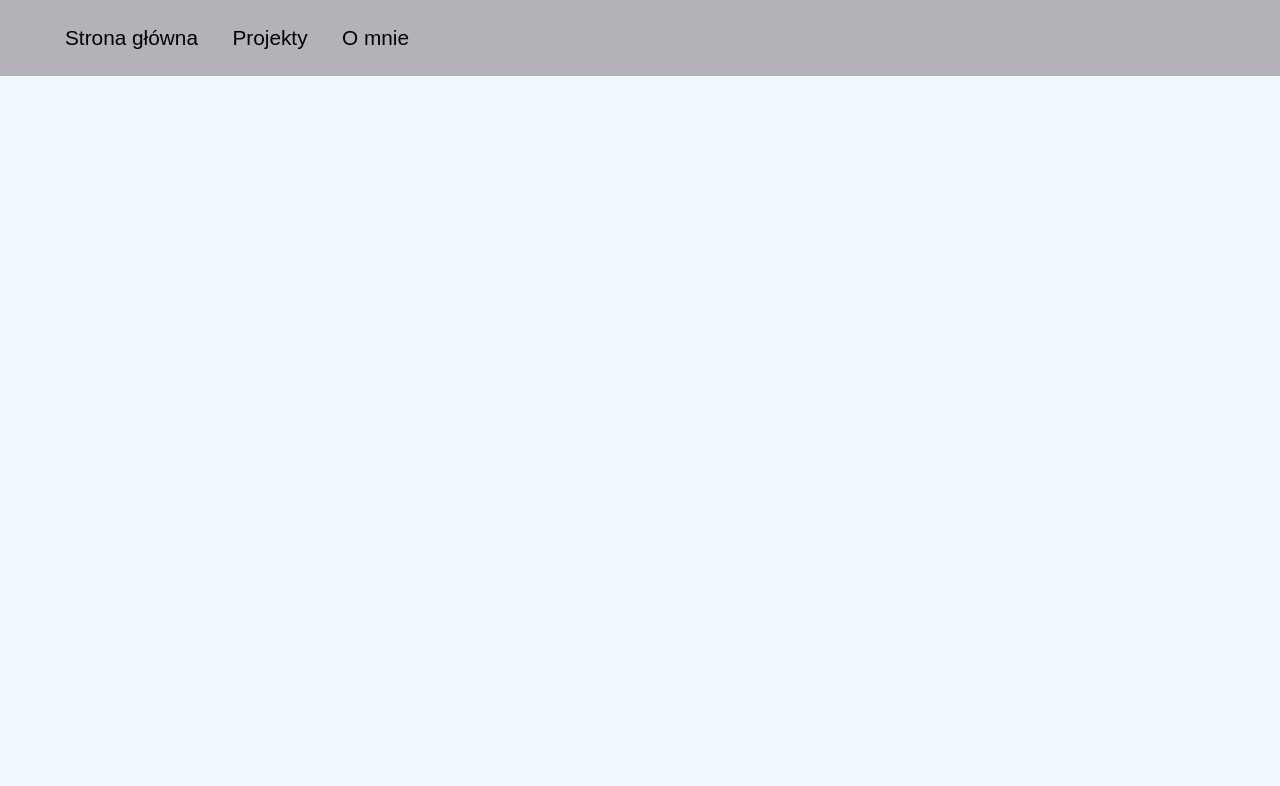
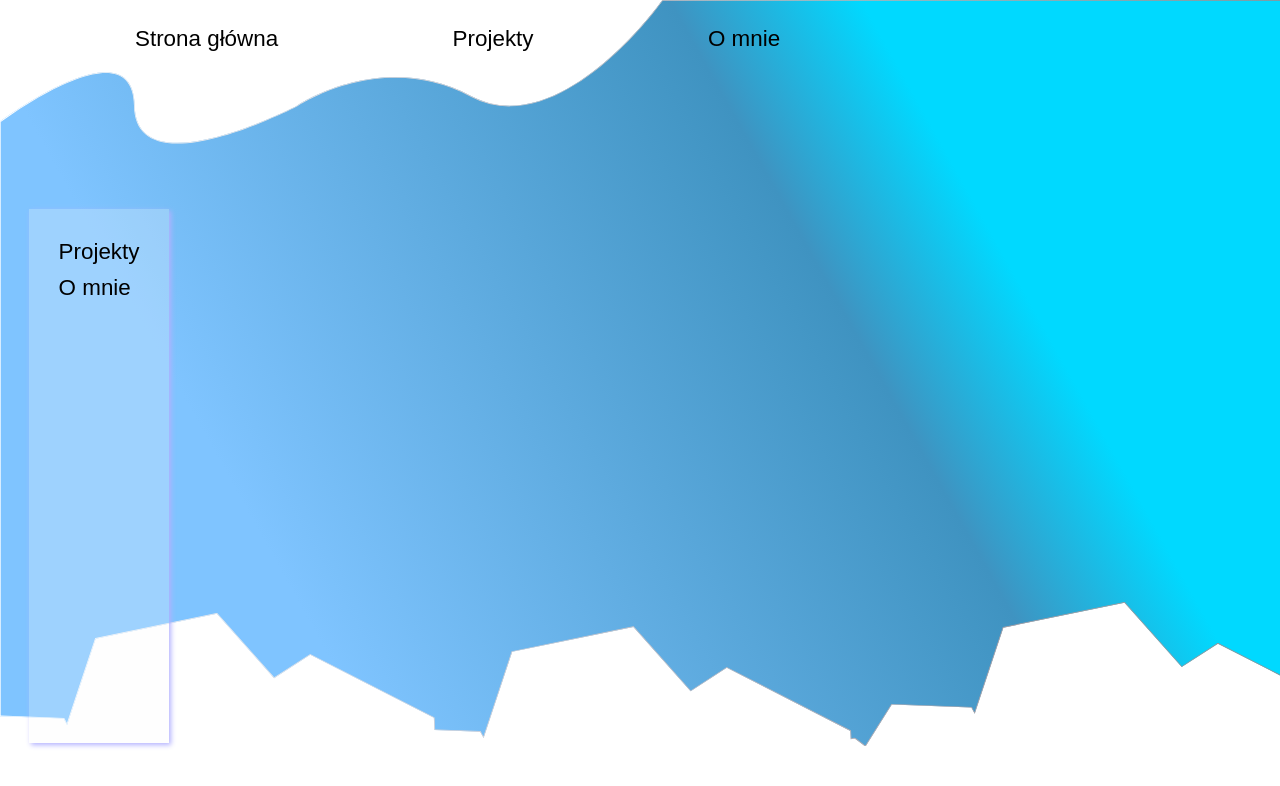
Before and after one commit to micavanco/Portfolio, a plain HTML site: page index.html in a window 1280 px wide. Drawn offline with Linux system fonts and the light colour scheme.

Commit message:
Added background theme and side menu

```diff
--- a/index.html
+++ b/index.html
@@ -13,5 +13,17 @@
             <li><a href="" class="about">O mnie</a></li>
         </ul>
     </div><!-- Header of main page -->
+    <div class="menu">
+        <ul class="home">
+            <li><a href="" class="projects">Projekty</a></li>
+            <li><a href="" class="about">O mnie</a></li>
+        </ul>
+        <ul class="projects">
+            <li><a href="" class="java">Java</a></li>
+            <li><a href="" class="C">C++</a></li>
+            <li><a href="" class="assembler">Assembler</a></li>
+            <li><a href="" class="avr">AVR</a></li>
+        </ul>
+    </div>
 </body>
 </html>
--- a/stylesheet/styles.css
+++ b/stylesheet/styles.css
@@ -2,22 +2,66 @@
 body
 {
     font-family: "Calibri Light", "Arial", sans-serif;
-    background-color: aliceblue;
+    background: url('../images/SVG/bg.svg') no-repeat;
+    background-size: cover;
     margin: 0;
 }
 .header
 {
-    background-color: #b4b1b8;
+    /*background-color: #b4b1b8;*/
     padding: 10px;
 }
 .header li
 {
     display: inline;
-    padding: 15px;
+    padding: 85px;
 }
 .header a
 {
     text-decoration: none;
     color: black;
-    font-size: 130%;
+    font-size: 140%;
 }
+.header a:hover
+{
+    text-shadow: 0.1px 0.1px #111111;
+}
+.menu
+{
+    width: 150px;
+    height: 540px;
+    margin-left: 2%;
+    margin-top: 10%;
+    display: inline-flex;
+}
+.menu ul[class=home]
+{
+    padding: 25px;
+    background-color: rgba(249, 249, 249, 0.25);
+    box-shadow: 2px 2px 5px #b3b2ff;
+    display: block;
+    margin: 2%;
+}
+.menu ul[class=projects]
+{
+    padding: 25px;
+    background-color: rgba(249, 249, 249, 0.25);
+    box-shadow: 2px 2px 5px #b3b2ff;
+    display: none;
+    margin: 2%;
+}
+.menu li
+{
+    list-style-type: none;
+    padding: 5px;
+}
+.menu a
+{
+    text-decoration: none;
+    color: black;
+    font-size: 140%;
+}
+.menu a:hover
+{
+    text-shadow: 0.1px 0.1px #111111;
+}
```
Also changed, not shown: images/SVG/bg.svg (added).
